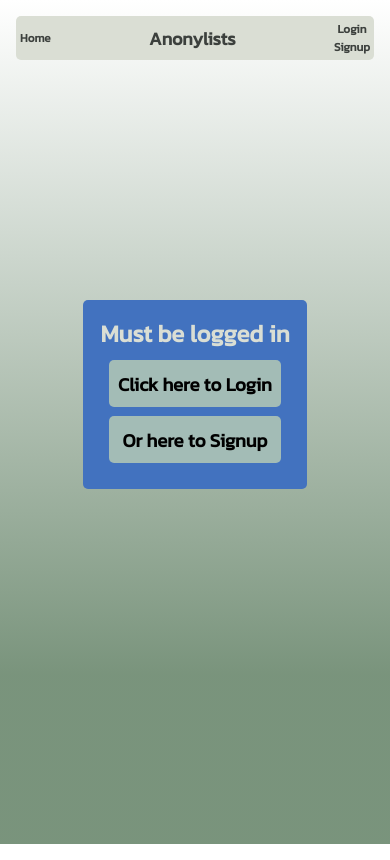
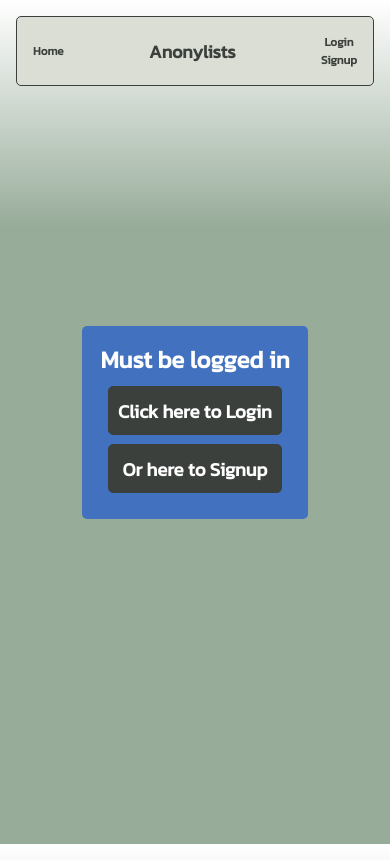
Before and after one commit to Ryobia/gift-list, a React (Create React App) app in the folder client/: page /profile in a window 390 px wide. Built offline with nearby package versions, Linux system fonts and the light colour scheme; no server answers.

Commit message:
color changes done

```diff
--- a/client/src/index.css
+++ b/client/src/index.css
@@ -16,12 +16,23 @@
   font-family: "Kanit", sans-serif;
 }
 
+button {
+  border-width: 0;
+}
+
 html {
   height: 100%;
+}
+
+body {
+  height: 100%;
+  margin: 0;
+  background-repeat: no-repeat;
+  background-attachment: fixed;
   background: rgb(57,96,61);
-background: -moz-linear-gradient(0deg, rgba(57,96,61,0.6755077030812324) 20%, rgba(255,255,255,1) 100%);
-background: -webkit-linear-gradient(0deg, rgba(57,96,61,0.6755077030812324) 20%, rgba(255,255,255,1) 100%);
-background: linear-gradient(0deg, rgba(57,96,61,0.6755077030812324) 20%, rgba(255,255,255,1) 100%);
+background: -moz-linear-gradient(0deg, rgba(57,96,61,0.5242471988795518) 73%, rgba(255,255,255,1) 100%);
+background: -webkit-linear-gradient(0deg, rgba(57,96,61,0.5242471988795518) 73%, rgba(255,255,255,1) 100%);
+background: linear-gradient(0deg, rgba(57,96,61,0.5242471988795518) 73%, rgba(255,255,255,1) 100%) fixed;
 filter: progid:DXImageTransform.Microsoft.gradient(startColorstr="#39603d",endColorstr="#ffffff",GradientType=1);
 }
 
@@ -29,6 +40,7 @@ filter: progid:DXImageTransform.Microsoft.gradient(startColorstr="#39603d",endCo
 header {
   display: flex;
   justify-content: space-between;
+  border: 1px solid var(--color3);
   background-color: var(--color1);
   border-radius: 5px;
   padding: 1em;
@@ -68,7 +80,7 @@ nav a:hover {
   justify-content: center;
 }
 
-.insetBtn {
+.homeInsetBtn {
   border-radius: 5px;
   padding: 0.25em 0.8em;
   margin: 0.5em;
@@ -76,8 +88,21 @@ nav a:hover {
   background-color: var(--color4);
 }
 
+.homeInsetBtn:hover {
+  box-shadow: inset 0 0 0 2.5em var(--color1);
+  cursor: pointer;
+}
+
+.insetBtn {
+  border-radius: 5px;
+  padding: 0.25em 0.8em;
+  margin: 0.5em;
+  transition: 0.3s;
+  background-color: var(--color1);
+}
+
 .insetBtn:hover {
-  box-shadow: inset 0 0 0 2.5em var(--color1);
+  box-shadow: inset 0 0 0 2.5em var(--color4);
   cursor: pointer;
 }
 
@@ -86,12 +111,15 @@ nav a:hover {
   padding: 0.25em 0.8em;
   margin: 0.5em;
   transition: 0.25s;
-  background-color: var(--color2);
+  border: 1px solid var(--color3);
+  color: var(--color5);
+  background-color: var(--color3);
 }
 
 .insetBtnInverse:hover {
-  box-shadow: inset 0 0 0 2em var(--color3);
-  color: var(--color5);
+  border: 1px solid var(--color3);
+  box-shadow: inset 0 0 0 2.5em var(--color1);
+  color: var(--color3);
   cursor: pointer;
 }
 
@@ -134,9 +162,6 @@ nav a:hover {
     font-size: 18px;
   }
 
-  header {
-    padding: .25em;
-  }
 
   .backBtnSection {
     font-size: 10px;
@@ -163,7 +188,7 @@ nav a:hover {
   border-radius: 5px;
   padding: 2em;
   margin: 1em;
-  background-color: var(--color4);
+  background-color: var(--color1);
   text-align: center;
 }
 
@@ -254,14 +279,13 @@ label {
   margin: auto;
   padding: 1em;
   margin-top: 15em;
-  color: var(--color1);
+  color: var(--color5);
   border-radius: 5px;
   text-align: center;
 }
 
 .needLoginSection a h3 {
   padding: 0.5em;
-  color: black;
 }
 
 /* PROFILE PAGE !#$%@#^@$%^@#$%@#$%&^@$%^@%#@&%^#%^&#%^&#%^ */
@@ -311,7 +335,7 @@ padding: 1em;
 }
 
 .accountDiv span:nth-child(even) {
-  background-color: var(--color4);
+  background-color: var(--color2);
 }
 
 .accountForm {
@@ -409,11 +433,11 @@ padding: 1em;
 }
 
 .createListComponent {
-  color: var(--color3);
+  color: var(--color5);
   border-radius: 5px;
   padding: 2em;
   margin: 1em;
-  background-color: var(--color1);
+  background-color: var(--color4);
   text-align: center;
 }
 
@@ -593,7 +617,7 @@ padding: 1em;
 }
 
 .itemLink {
-  color: var(--color6);
+  color: var(--color4);
   text-decoration: underline;
   font-weight: bold;
 }
@@ -713,7 +737,7 @@ padding: 1em;
   }
   .singleListPage .myListLeft {
     width: fit-content;
-    min-width: 50%;
+    min-width: 70%;
     margin: auto;
   }
   .listHidden {
--- a/client/src/pages/Home.js
+++ b/client/src/pages/Home.js
@@ -6,17 +6,17 @@ const Home = () => {
     <main>
       <section className="homeSection">
       <Link to="/lists">
-        <div className="insetBtn">
+        <div className="homeInsetBtn">
           <h1>MY LISTS</h1>
         </div>
         </Link>
         <Link to="/profile">
-        <div className="insetBtn">
+        <div className="homeInsetBtn">
           <h1>PROFILE</h1>
         </div>
         </Link>
         <Link to="/friends">
-        <div className="insetBtn">
+        <div className="homeInsetBtn">
           <h1>FRIENDS</h1>
         </div>
         </Link>
--- a/client/src/pages/SingleList.js
+++ b/client/src/pages/SingleList.js
@@ -12,6 +12,7 @@ import Item from "../components/Item";
 
 const SingleList = () => {
   const [isAllowedToView, setIsAllowedToView] = useState(false);
+  const [orderItems, setOrderItems] = useState('oldest');
   const [modalView, setModalView] = useState('createItem');
   const [modalOpen, setModalOpen] = useState(false);
   const [isOwnList, setIsOwnList] = useState(false);
@@ -48,6 +49,11 @@ const SingleList = () => {
       }
     }
   };
+
+  const orderDateNewestFirst = () => {
+    let arr = data.list.items.reverse();
+    console.log(arr)
+  }
 
   useEffect(() => {
     getIslistLoaded();
@@ -106,13 +112,14 @@ const SingleList = () => {
             </div>
             {itemsArray.length > 0 ? (
               <div className="itemMapDiv">
-                <div className="itemSortDiv">
+                {/* <div className="itemSortDiv">
                   <h3>Sorting Options</h3>
+
+                  <button className="insetBtnInverse" onClick={orderDateNewestFirst} disabled={orderItems === 's'}>Oldest First</button>
                   <button className="insetBtnInverse">Newest First</button>
-                  <button className="insetBtnInverse">Oldest First</button>
                   <button className="insetBtnInverse">Price low to high</button>
                   <button className="insetBtnInverse">Price high to low</button>
-                    </div>
+                    </div> */}
                 {itemsArray.map((item) => (
                   <div key={item._id}>
                     <Link
```
